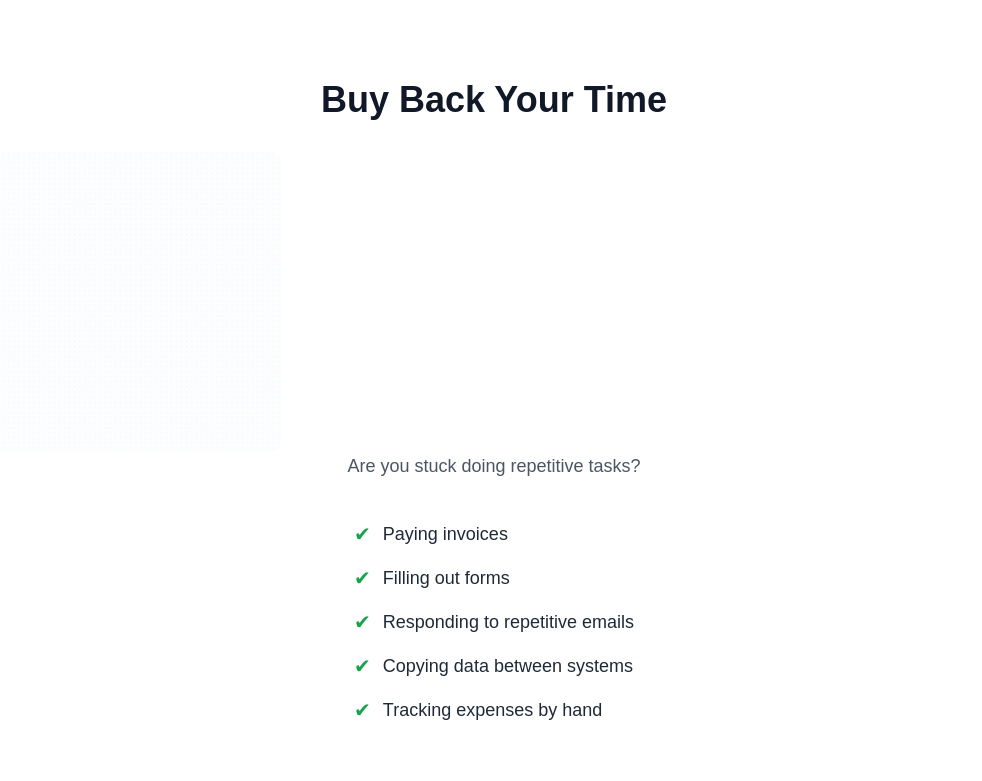
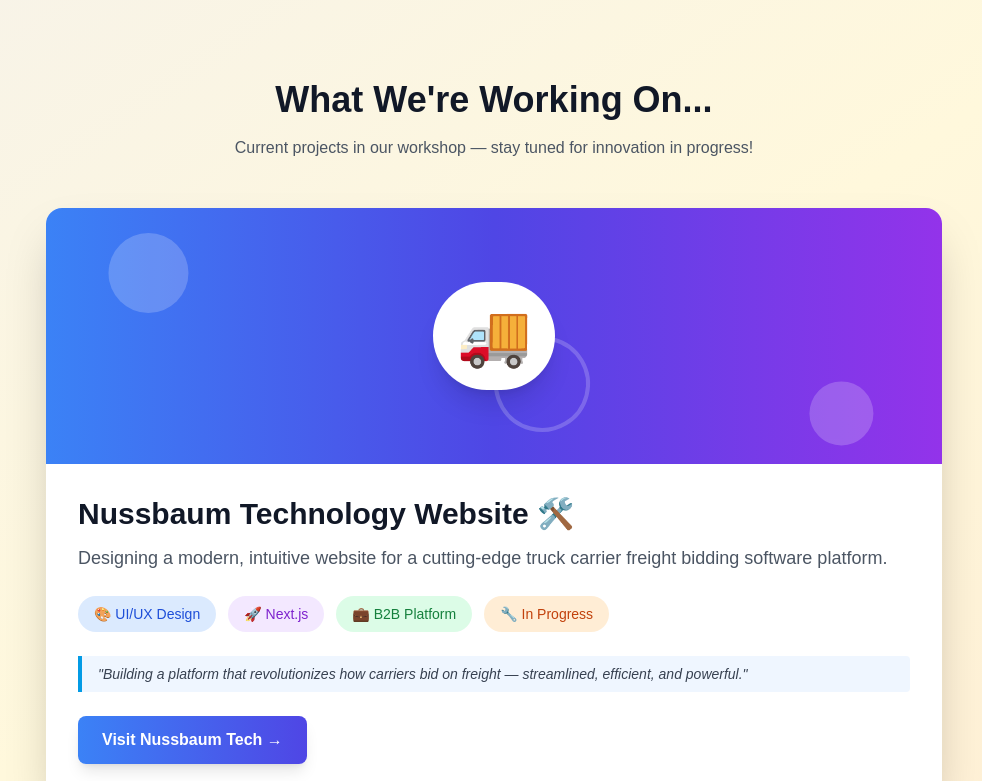
Before and after one commit to Dayton-His-Glory-Alone/daytonr-personalsite, a Next.js app: page / in a window 1280 px wide. Shown: the part 1340-2121 px from the top of the page, without its empty margins (146-1128 px from the left). Built offline with nearby package versions, Linux system fonts and the light colour scheme.

Commit message:
Refactor page.tsx for improved structure and readability

```diff
--- a/app/page.tsx
+++ b/app/page.tsx
@@ -16,9 +16,10 @@
     "Copying data between systems",
     "Tracking expenses by hand",
   ];
+
   const processSteps = [
     { title: "Shadow 👤", desc: "Assess needs and areas of opportunity." },
-    { title: "Consult 🗣️", desc: "Make sure we’re solving the right problems." },
+    { title: "Consult 🗣️", desc: "Make sure we're solving the right problems." },
     { title: "Design 📝", desc: "Create efficient systems and automations." },
     { title: "Review 🔍", desc: "Ensure everything works seamlessly." },
     { title: "Savings Guaranteed ⌛💲", desc: "You save time, energy, and money." },
@@ -78,7 +79,6 @@
               processes, and build meaningful connections with customers.
             </p>
 
-          {/* Services button */}
             {/* Appointment button (Primary CTA) */}
             <a
               href="https://calendar.app.google/9QHdAtmbYtDjjcDM9"
@@ -98,7 +98,6 @@
             >
               See What I Can Do for You
             </Link>
-
           </div>
         </section>
 
@@ -219,8 +218,115 @@
           </div>
         </section>
 
+        {/* What We're Working On Section */}
+        <section id="what-were-working-on" className="py-20 px-8 bg-gradient-to-br from-[#f7f3e9] via-[#fff8dc] to-[#ffefd5]">
+          <motion.h2
+            className="text-4xl font-bold text-center mb-4 text-gray-900"
+            initial={{ opacity: 0, y: -20 }}
+            animate={{ opacity: 1, y: 0 }}
+          >
+            What We&apos;re Working On...
+          </motion.h2>
+          <motion.p
+            className="text-center text-gray-600 mb-12 max-w-2xl mx-auto"
+            initial={{ opacity: 0 }}
+            animate={{ opacity: 1 }}
+            transition={{ delay: 0.2 }}
+          >
+            Current projects in our workshop — stay tuned for innovation in progress!
+          </motion.p>
+
+          <motion.div
+            className="max-w-4xl mx-auto bg-white rounded-2xl shadow-2xl overflow-hidden"
+            initial={{ opacity: 0, scale: 0.9 }}
+            animate={{ opacity: 1, scale: 1 }}
+            transition={{ delay: 0.3 }}
+          >
+            <div className="relative h-64 bg-gradient-to-r from-blue-500 via-indigo-600 to-purple-600 flex items-center justify-center overflow-hidden">
+              {/* Animated Workshop Background */}
+              <div className="absolute inset-0 opacity-20">
+                <motion.div
+                  className="absolute top-10 left-10 w-20 h-20 bg-white rounded-full"
+                  animate={{ x: [0, 30, 0], y: [0, -20, 0] }}
+                  transition={{ duration: 4, repeat: Infinity }}
+                />
+                <motion.div
+                  className="absolute bottom-10 right-10 w-16 h-16 bg-white rounded-full"
+                  animate={{ x: [0, -40, 0], y: [0, 30, 0] }}
+                  transition={{ duration: 5, repeat: Infinity }}
+                />
+                <motion.div
+                  className="absolute top-1/2 left-1/2 w-24 h-24 border-4 border-white rounded-full"
+                  animate={{ rotate: 360 }}
+                  transition={{ duration: 8, repeat: Infinity, ease: "linear" }}
+                />
+              </div>
+
+              {/* Main Icon/Badge */}
+              <motion.div
+                className="relative z-10 bg-white p-6 rounded-full shadow-xl"
+                whileHover={{ scale: 1.1, rotate: 5 }}
+              >
+                <span className="text-6xl">🚚</span>
+              </motion.div>
+            </div>
+
+            <div className="p-8">
+              <motion.h3
+                className="text-3xl font-bold text-gray-900 mb-3"
+                whileHover={{ x: 5 }}
+              >
+                <a
+                  href="https://nussbaumtech.com/"
+                  target="_blank"
+                  rel="noopener noreferrer"
+                  className="hover:text-[#039BE5] transition-colors"
+                >
+                  Nussbaum Technology Website 🛠️
+                </a>
+              </motion.h3>
+
+              <p className="text-lg text-gray-600 mb-6">
+                Designing a modern, intuitive website for a cutting-edge truck carrier freight bidding software platform.
+              </p>
+
+              <div className="flex flex-wrap gap-3 mb-6">
+                <span className="px-4 py-2 bg-blue-100 text-blue-700 rounded-full text-sm font-medium">
+                  🎨 UI/UX Design
+                </span>
+                <span className="px-4 py-2 bg-purple-100 text-purple-700 rounded-full text-sm font-medium">
+                  🚀 Next.js
+                </span>
+                <span className="px-4 py-2 bg-green-100 text-green-700 rounded-full text-sm font-medium">
+                  💼 B2B Platform
+                </span>
+                <span className="px-4 py-2 bg-orange-100 text-orange-700 rounded-full text-sm font-medium">
+                  🔧 In Progress
+                </span>
+              </div>
+
+              <div className="border-l-4 border-[#039BE5] pl-4 py-2 bg-blue-50 rounded-r">
+                <p className="text-sm text-gray-700 italic">
+                  "Building a platform that revolutionizes how carriers bid on freight — streamlined, efficient, and powerful."
+                </p>
+              </div>
+
+              <motion.a
+                href="https://nussbaumtech.com/"
+                target="_blank"
+                rel="noopener noreferrer"
+                className="mt-6 inline-block bg-gradient-to-r from-blue-500 to-indigo-600 text-white px-6 py-3 rounded-lg shadow-lg hover:shadow-xl transition font-semibold"
+                whileHover={{ scale: 1.05 }}
+                whileTap={{ scale: 0.95 }}
+              >
+                Visit Nussbaum Tech →
+              </motion.a>
+            </div>
+          </motion.div>
+        </section>
+
         {/* Buy Back Your Time Section */}
-      <section id="what-weve-done" className="py-20 px-6 lg:px-20 bg-white text-gray-800">
+        <section id="buy-back-time" className="py-20 px-6 lg:px-20 bg-white text-gray-800">
           <div className="max-w-5xl mx-auto text-center">
             <motion.h2
               className="text-4xl font-bold mb-8 text-gray-900"
@@ -229,14 +335,6 @@
             >
               Buy Back Your Time
             </motion.h2>
-<Image
-  src="/return.gif"
-  alt="buy back"
-  width={300}
-  height={300}
-  className="rounded-xl"
-  unoptimized
-/>
             <p className="text-lg text-gray-600 mb-10">
               Are you stuck doing repetitive tasks?
             </p>
@@ -300,7 +398,6 @@
               initial={{ opacity: 0, x: 30 }}
               animate={{ opacity: 1, x: 0 }}
             >
-
               <h2 className="text-4xl font-bold mb-8 text-gray-900 text-center lg:text-left">
                 Our Process
               </h2>
@@ -322,6 +419,7 @@
             </motion.div>
           </div>
         </section>
+
         {/* Footer */}
         <footer className="text-center py-10 px-6 bg-[#f0ede6]">
           <p className="text-sm">Ready to take your brand further?</p>
```
Lines whose indentation alone changed are shown as unchanged.
